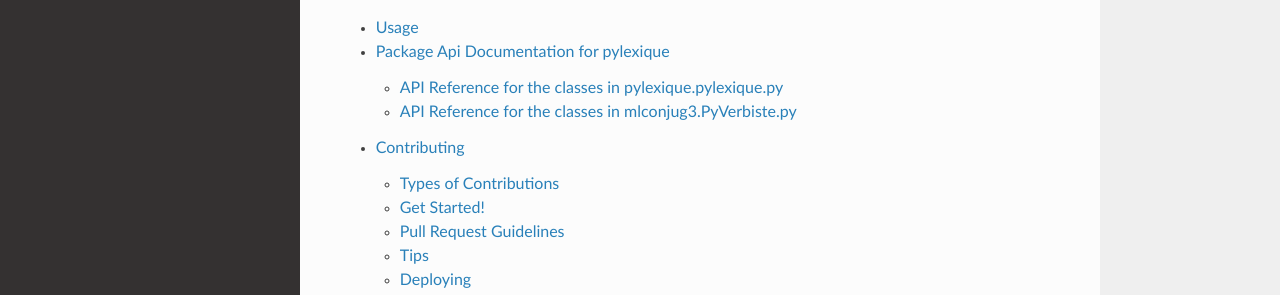
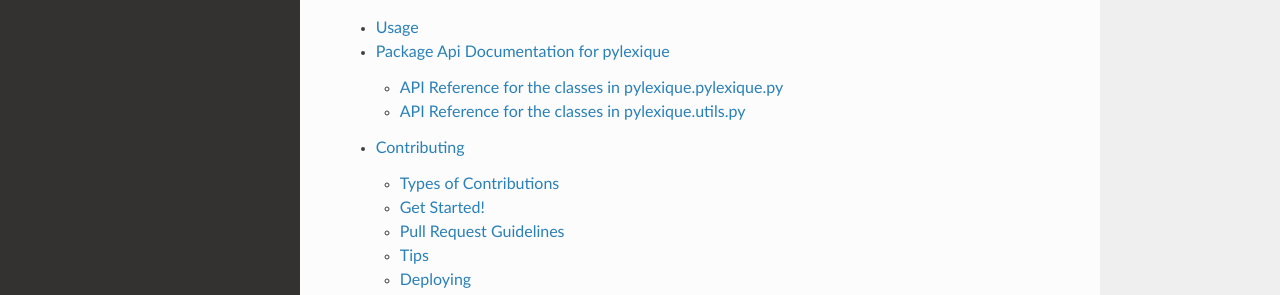
Before and after one commit to SekouDiaoNlp/pylexique, a Sphinx documentation site: the page built from docs/index.rst, in a window 1280 px wide and 1238 px high. Shown: the part 384-679 px from the top of the window. Built offline with Sphinx 7.4.7 and the Read the Docs theme 2.0.0, drawn with Linux system fonts in a browser that asks for light colours.

Commit message:
Upated docstrings for  readthedocs.

```diff
--- a/docs/modules.rst
+++ b/docs/modules.rst
@@ -13,8 +13,8 @@ API Reference for the classes in pylexique.pylexique.py
     :show-inheritance:
 
 
-API Reference for the classes in mlconjug3.PyVerbiste.py
---------------------------------------------------------
+API Reference for the classes in pylexique.utils.py
+---------------------------------------------------
 
 .. automodule:: pylexique.utils
     :member-order: bysource
```
